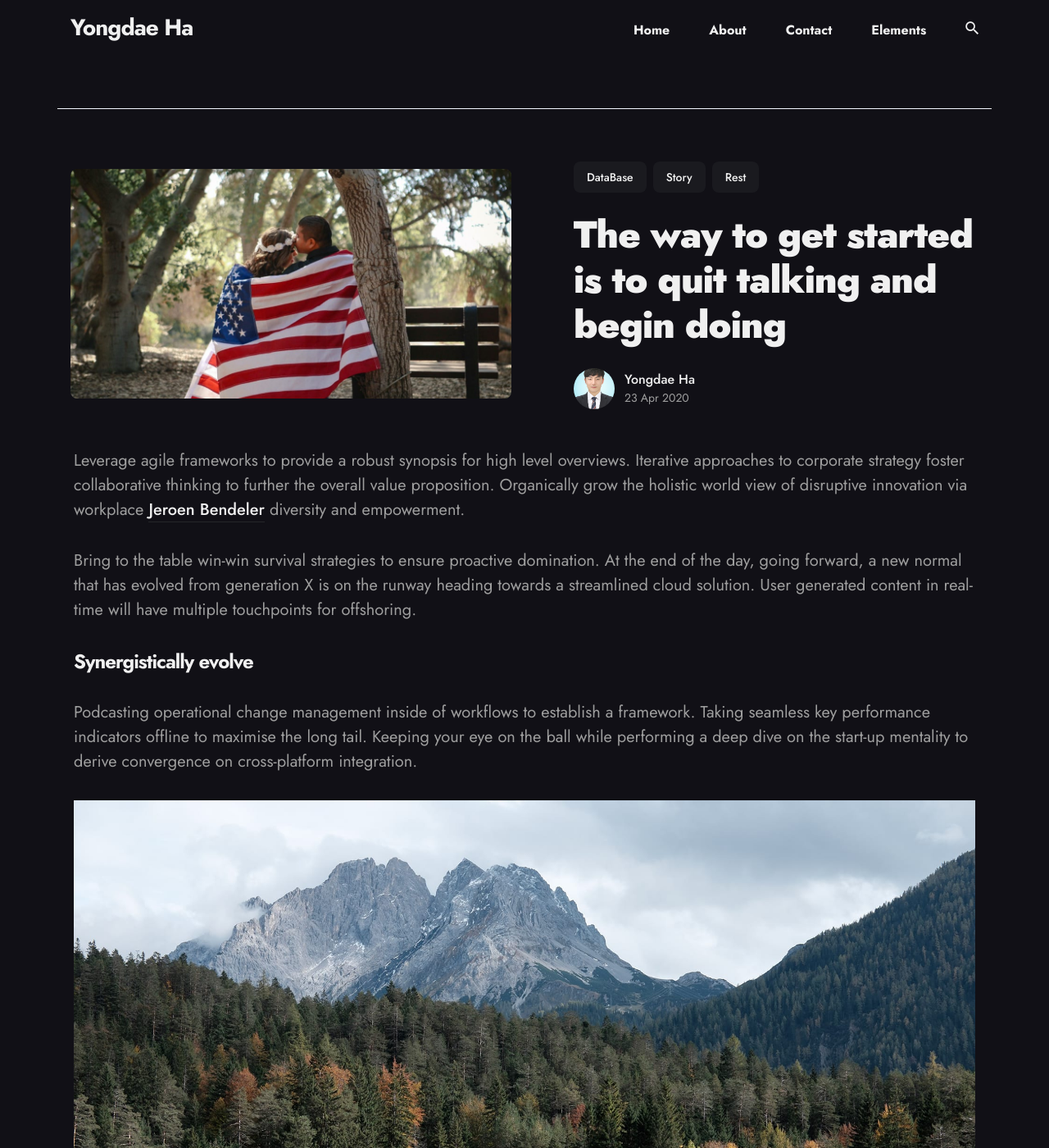
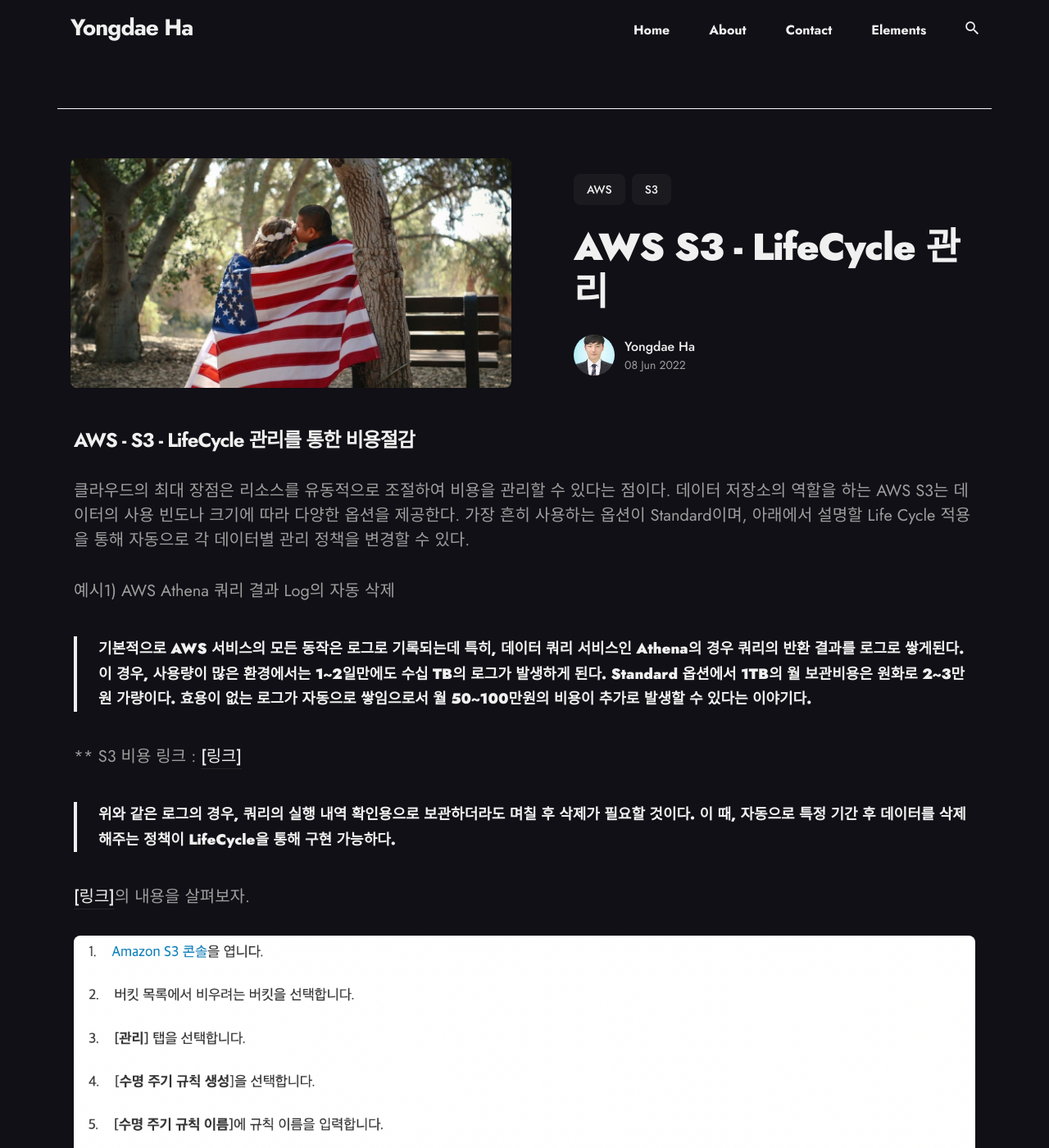
Before and after one commit to HaYongdae/hayongdae.github.io, a Jekyll site: the page built from _posts/2018-04-23-the-way-to-get-started-is-to-quit-talking-and-begin-doing.markdown, in a window 1280 px wide and 1400 px high. Shown: the whole window at 82% size. Built offline with Jekyll 4.4.1, drawn with Linux system fonts in a browser that asks for light colours; nearby versions of some CDN libraries; some of the changed text lies outside the part shown.

Commit message:
s3 lifecycle

```diff
--- a/_posts/2018-04-23-the-way-to-get-started-is-to-quit-talking-and-begin-doing.markdown
+++ b/_posts/2018-04-23-the-way-to-get-started-is-to-quit-talking-and-begin-doing.markdown
@@ -1,41 +1,29 @@
 ---
 layout: post
-title:  The way to get started is to quit talking and begin doing
-description: Leverage agile frameworks to provide a robust synopsis for high level overviews. Iterative a...
-date:   2020-04-23 15:01:35 +0300
+title:  AWS S3 - LifeCycle 관리
+description: 비용절감을 목적으로 하는 AWS S3 데이터의 수명주기를 관리
+date:   2022-06-08 22:00:00 +0900
 image:  '/images/15.jpg'
-tags:   [DataBase, story, rest]
+tags:   [AWS, S3]
 ---
-Leverage agile frameworks to provide a robust synopsis for high level overviews. Iterative approaches to corporate strategy foster collaborative thinking to further the overall value proposition. Organically grow the holistic world view of disruptive innovation via workplace [Jeroen Bendeler](https://unsplash.com/photos/_w7CkrJdn1Q) diversity and empowerment.
 
-Bring to the table win-win survival strategies to ensure proactive domination. At the end of the day, going forward, a new normal that has evolved from generation X is on the runway heading towards a streamlined cloud solution. User generated content in real-time will have multiple touchpoints for offshoring.
+### AWS - S3 - LifeCycle 관리를 통한 비용절감
 
-### Synergistically evolve
+클라우드의 최대 장점은 리소스를 유동적으로 조절하여 비용을 관리할 수 있다는 점이다.
+데이터 저장소의 역할을 하는 AWS S3는 데이터의 사용 빈도나 크기에 따라 다양한 옵션을 제공한다.
+가장 흔히 사용하는 옵션이 Standard이며, 아래에서 설명할 Life Cycle 적용을 통해 자동으로 각 데이터별 관리 정책을 변경할 수 있다.
 
-Podcasting operational change management inside of workflows to establish a framework. Taking seamless key performance indicators offline to maximise the long tail. Keeping your eye on the ball while performing a deep dive on the start-up mentality to derive convergence on cross-platform integration.
+예시1) AWS Athena 쿼리 결과 Log의 자동 삭제
 
-![River]({{site.baseurl}}/images/15-1.jpg#wide)
-*Photo by [Jeroen Bendeler](https://unsplash.com/photos/_w7CkrJdn1Q) on [Unsplash](https://unsplash.com/)*
+> 기본적으로 AWS 서비스의 모든 동작은 로그로 기록되는데 특히, 데이터 쿼리 서비스인 Athena의 경우 쿼리의 반환 결과를 로그로 쌓게된다.
+이 경우, 사용량이 많은 환경에서는 1~2일만에도 수십 TB의 로그가 발생하게 된다. Standard 옵션에서 1TB의 월 보관비용은 원화로 2~3만원 가량이다.
+효용이 없는 로그가 자동으로 쌓임으로서 월 50~100만원의 비용이 추가로 발생할 수 있다는 이야기다.
 
-Leverage agile frameworks to provide a robust synopsis for high level overviews. Iterative approaches to corporate strategy foster collaborative thinking to further the overall value proposition. Organically grow the holistic world view of disruptive innovation via workplace diversity and empowerment.
+** S3 비용 링크 : [[링크]](https://aws.amazon.com/ko/s3/pricing/)
 
-Capitalize on low hanging fruit to identify a ballpark value added activity to beta test. Override the digital divide with additional clickthroughs from DevOps. Nanotechnology immersion along the information highway will close the loop on focusing solely on the bottom line.
+> 위와 같은 로그의 경우, 쿼리의 실행 내역 확인용으로 보관하더라도 며칠 후 삭제가 필요할 것이다.
+이 때, 자동으로 특정 기간 후 데이터를 삭제해주는 정책이 LifeCycle을 통해 구현 가능하다.
 
-> The longer I live, the more I realize that I am never wrong about anything, and that all the pains I have so humbly taken to verify my notions have only wasted my time!
+[[링크]](https://aws.amazon.com/ko/s3/pricing/)의 내용을 살펴보자.
 
-Bring to the table win-win survival strategies to ensure proactive domination. At the end of the day, going forward, a new normal that has evolved from generation X is on the runway heading towards a streamlined cloud solution. User generated content in real-time will have multiple touchpoints for offshoring.
-
-Phosfluorescently engage worldwide methodologies with web-enabled technology. Interactively coordinate proactive e-commerce via process-centric "outside the box" thinking. Completely pursue scalable customer service through sustainable [Jairph](https://unsplash.com/photos/tf3kYSFjEJ0) potentialities.
-
-### Podcasting
-
-Collaboratively administrate turnkey channels whereas virtual e-tailers. Objectively seize scalable metrics whereas proactive e-services. Seamlessly empower fully researched growth strategies and interoperable internal or "organic" sources.
-
-![River]({{site.baseurl}}/images/15-2.jpg)
-*Photo by [Jairph](https://unsplash.com/photos/tf3kYSFjEJ0) on [Unsplash](https://unsplash.com/)*
-
-Completely synergize resource taxing relationships via premier niche markets. Professionally cultivate one-to-one customer service with robust ideas. Dynamically innovate resource-leveling customer service for state of the art customer service.
-
-Globally incubate standards compliant channels before scalable benefits. Quickly disseminate superior deliverables whereas web-enabled applications. Quickly drive clicks-and-mortar catalysts for change before vertical architectures.
-
-Credibly reintermediate backend ideas for cross-platform models. Continually reintermediate integrated processes through technically sound intellectual capital. Holistically foster superior methodologies without market-driven best practices.
+![LifeCycle 적용 순서]({{site.baseurl}}/images/aws_s3_lifecycle_적용방법.png)
```
Also changed, not shown: images/aws_s3_lifecycle_적용방법.png (added).
